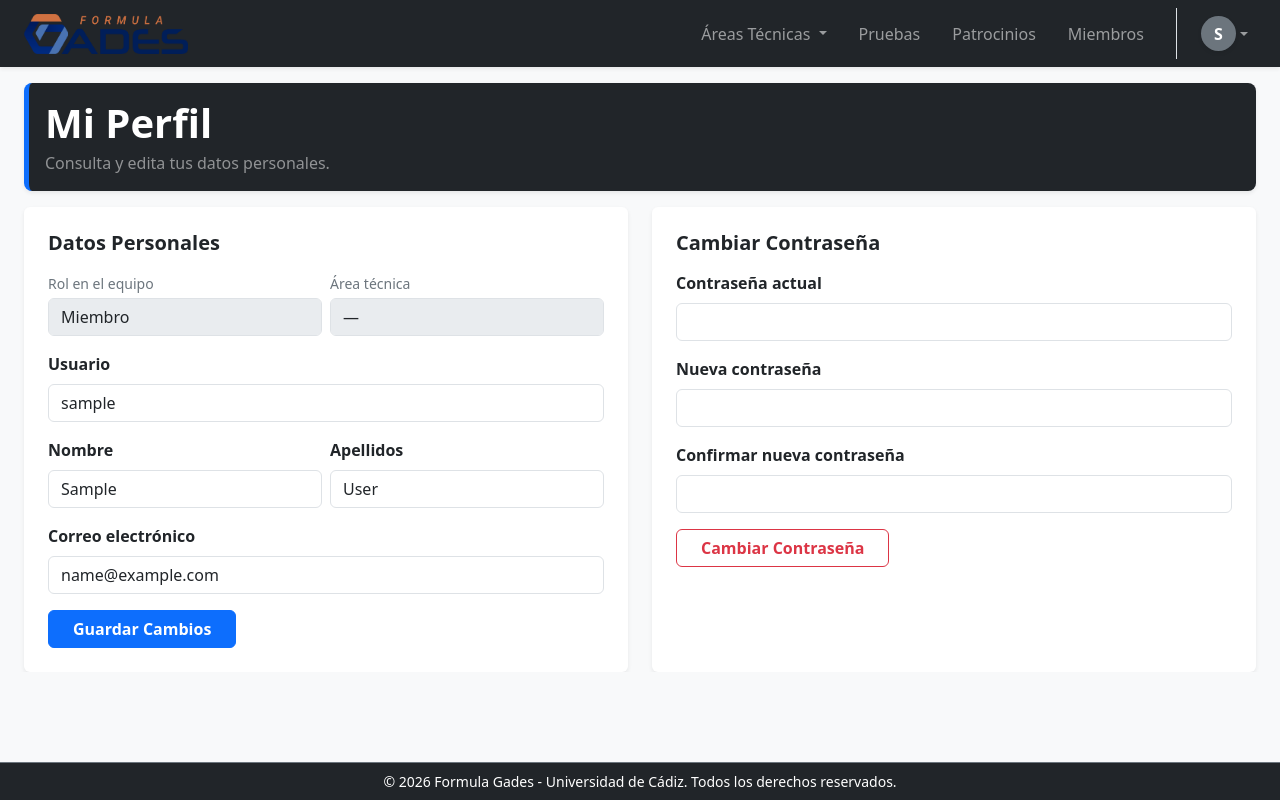
After one commit to adrigongv23/G26_Telemetria_TFG, a Django app: page /mi-perfil/ in a window 1280 px wide. The commit adds this page. Run offline with Django 5.2, Linux system fonts and the light colour scheme; the visitor is signed in with stand-in values (Sample User, id 1).

Commit message:
Mi perfil implementado, con cambio de contraseña

```diff
--- a/Plataform_Web/gades_manager/urls.py
+++ b/Plataform_Web/gades_manager/urls.py
@@ -19,10 +19,12 @@ from django.contrib import admin
 from django.urls import path
 from django.contrib.auth import views as auth_views
 from gestion import views
+from users import views as users_views
 
 urlpatterns = [
     path('admin/', admin.site.urls),
     path('', views.inicio, name='inicio'),
     path('login/', auth_views.LoginView.as_view(template_name='login.html'), name='login'),
     path('logout/', auth_views.LogoutView.as_view(next_page='login'), name='logout'),
+    path('mi-perfil/', users_views.mi_perfil, name='mi_perfil'),
 ]
--- a/Plataform_Web/templates/base.html
+++ b/Plataform_Web/templates/base.html
@@ -19,7 +19,7 @@
 
    <nav class="navbar navbar-expand-xl navbar-dark bg-dark sticky-top shadow-sm">
         <div class="container-fluid px-4">
-            <a class="navbar-brand d-flex align-items-center" href="#">
+            <a class="navbar-brand d-flex align-items-center" href="{% url 'inicio' %}">
                 <img src="{% static 'images/logo_gades.png' %}" alt="Logo Gades" height="40" class="me-2">
             </a>
 
@@ -81,7 +81,7 @@
                         <ul class="dropdown-menu dropdown-menu-end" aria-labelledby="userDropdown">
                             <li><span class="dropdown-item-text fw-bold text-muted">Hola, {{ user.first_name }}</span></li>
                             <li><hr class="dropdown-divider"></li>
-                            <li><a class="dropdown-item" href="#">Mi Perfil</a></li>
+                            <li><a class="dropdown-item" href="{% url 'mi_perfil' %}">Mi Perfil</a></li>
                             <li>
                                 <form method="post" action="{% url 'logout' %}">
                                     {% csrf_token %}
--- /dev/null
+++ b/Plataform_Web/templates/mi_perfil.html
@@ -0,0 +1,121 @@
+{% extends 'base.html' %}
+{% load static %}
+
+{% block title %}Mi Perfil | Gades Manager{% endblock title %}
+
+{% block content %}
+<div class="row mb-3 flex-shrink-0">
+    <div class="col-12">
+        <div class="bg-dark text-white p-3 rounded-3 shadow-sm" style="border-left: 5px solid #0d6efd;">
+            <h1 class="display-6 fw-bold mb-1">Mi Perfil</h1>
+            <p class="text-white-50 mb-0">Consulta y edita tus datos personales.</p>
+        </div>
+    </div>
+</div>
+
+<div class="row g-4" style="overflow-y: auto;">
+
+    {% if messages %}
+        <div class="col-12">
+            {% for message in messages %}
+                <div class="alert alert-success py-2 small mb-0">{{ message }}</div>
+            {% endfor %}
+        </div>
+    {% endif %}
+
+    <div class="col-12 col-lg-6">
+        <div class="card border-0 shadow-sm h-100">
+            <div class="card-body p-4">
+                <h5 class="card-title fw-bold mb-3">Datos Personales</h5>
+
+                <div class="row g-2 mb-3">
+                    <div class="col-6">
+                        <label class="form-label small text-secondary mb-1">Rol en el equipo</label>
+                        <input type="text" class="form-control" value="{{ user.get_rol_display }}" disabled>
+                    </div>
+                    <div class="col-6">
+                        <label class="form-label small text-secondary mb-1">Área técnica</label>
+                        <input type="text" class="form-control" value="{{ user.get_especialidad_display|default:'—' }}" disabled>
+                    </div>
+                </div>
+
+                <form method="post">
+                    {% csrf_token %}
+
+                    <div class="mb-3">
+                        <label for="{{ perfil_form.username.id_for_label }}" class="form-label fw-semibold">{{ perfil_form.username.label }}</label>
+                        {{ perfil_form.username }}
+                        {% for error in perfil_form.username.errors %}
+                            <div class="text-danger small mt-1">{{ error }}</div>
+                        {% endfor %}
+                    </div>
+
+                    <div class="row g-2">
+                        <div class="col-6 mb-3">
+                            <label for="{{ perfil_form.first_name.id_for_label }}" class="form-label fw-semibold">{{ perfil_form.first_name.label }}</label>
+                            {{ perfil_form.first_name }}
+                        </div>
+                        <div class="col-6 mb-3">
+                            <label for="{{ perfil_form.last_name.id_for_label }}" class="form-label fw-semibold">{{ perfil_form.last_name.label }}</label>
+                            {{ perfil_form.last_name }}
+                        </div>
+                    </div>
+
+                    <div class="mb-3">
+                        <label for="{{ perfil_form.email.id_for_label }}" class="form-label fw-semibold">{{ perfil_form.email.label }}</label>
+                        {{ perfil_form.email }}
+                        {% for error in perfil_form.email.errors %}
+                            <div class="text-danger small mt-1">{{ error }}</div>
+                        {% endfor %}
+                    </div>
+
+                    <button type="submit" name="guardar_perfil" class="btn btn-primary fw-bold px-4">Guardar Cambios</button>
+                </form>
+            </div>
+        </div>
+    </div>
+
+    <div class="col-12 col-lg-6">
+        <div class="card border-0 shadow-sm h-100">
+            <div class="card-body p-4">
+                <h5 class="card-title fw-bold mb-3">Cambiar Contraseña</h5>
+
+                <form method="post">
+                    {% csrf_token %}
+
+                    <div class="mb-3">
+                        <label for="{{ password_form.old_password.id_for_label }}" class="form-label fw-semibold">Contraseña actual</label>
+                        <input type="password" name="{{ password_form.old_password.html_name }}" id="{{ password_form.old_password.id_for_label }}" class="form-control">
+                        {% for error in password_form.old_password.errors %}
+                            <div class="text-danger small mt-1">{{ error }}</div>
+                        {% endfor %}
+                    </div>
+
+                    <div class="mb-3">
+                        <label for="{{ password_form.new_password1.id_for_label }}" class="form-label fw-semibold">Nueva contraseña</label>
+                        <input type="password" name="{{ password_form.new_password1.html_name }}" id="{{ password_form.new_password1.id_for_label }}" class="form-control">
+                        {% for error in password_form.new_password1.errors %}
+                            <div class="text-danger small mt-1">{{ error }}</div>
+                        {% endfor %}
+                    </div>
+
+                    <div class="mb-3">
+                        <label for="{{ password_form.new_password2.id_for_label }}" class="form-label fw-semibold">Confirmar nueva contraseña</label>
+                        <input type="password" name="{{ password_form.new_password2.html_name }}" id="{{ password_form.new_password2.id_for_label }}" class="form-control">
+                        {% for error in password_form.new_password2.errors %}
+                            <div class="text-danger small mt-1">{{ error }}</div>
+                        {% endfor %}
+                    </div>
+
+                    {% if password_form.non_field_errors %}
+                        <div class="text-danger small mb-3">{{ password_form.non_field_errors }}</div>
+                    {% endif %}
+
+                    <button type="submit" name="cambiar_password" class="btn btn-outline-danger fw-bold px-4">Cambiar Contraseña</button>
+                </form>
+            </div>
+        </div>
+    </div>
+
+</div>
+{% endblock content %}
--- /dev/null
+++ b/Plataform_Web/users/forms.py
@@ -0,0 +1,20 @@
+from django import forms
+from .models import CustomUser
+
+
+class PerfilForm(forms.ModelForm):
+    class Meta:
+        model = CustomUser
+        fields = ['username', 'first_name', 'last_name', 'email']
+        widgets = {
+            'username': forms.TextInput(attrs={'class': 'form-control'}),
+            'first_name': forms.TextInput(attrs={'class': 'form-control'}),
+            'last_name': forms.TextInput(attrs={'class': 'form-control'}),
+            'email': forms.EmailInput(attrs={'class': 'form-control'}),
+        }
+        labels = {
+            'username': 'Usuario',
+            'first_name': 'Nombre',
+            'last_name': 'Apellidos',
+            'email': 'Correo electrónico',
+        }
--- a/Plataform_Web/users/views.py
+++ b/Plataform_Web/users/views.py
@@ -1,7 +1,39 @@
-from django.shortcuts import render
+from django.shortcuts import render, redirect
 from django.contrib.auth.decorators import login_required
+from django.contrib.auth.forms import PasswordChangeForm
+from django.contrib.auth import update_session_auth_hash
+from django.contrib import messages
+from .forms import PerfilForm
 
-@login_required # Esto obliga a que el usuario tenga que loguearse antes de ver la web
+
+@login_required
 def index(request):
-    # 'request.user' contiene los datos del usuario que está navegando
     return render(request, 'index.html')
+
+
+@login_required
+def mi_perfil(request):
+    perfil_form = PerfilForm(instance=request.user)
+    password_form = PasswordChangeForm(user=request.user)
+
+    if request.method == 'POST':
+        if 'guardar_perfil' in request.POST:
+            perfil_form = PerfilForm(request.POST, instance=request.user)
+            if perfil_form.is_valid():
+                perfil_form.save()
+                messages.success(request, 'Tus datos se han actualizado correctamente.')
+                return redirect('mi_perfil')
+
+        elif 'cambiar_password' in request.POST:
+            password_form = PasswordChangeForm(user=request.user, data=request.POST)
+            if password_form.is_valid():
+                user = password_form.save()
+                update_session_auth_hash(request, user)
+                messages.success(request, 'Tu contraseña se ha cambiado correctamente.')
+                return redirect('mi_perfil')
+
+    context = {
+        'perfil_form': perfil_form,
+        'password_form': password_form,
+    }
+    return render(request, 'mi_perfil.html', context)
```
